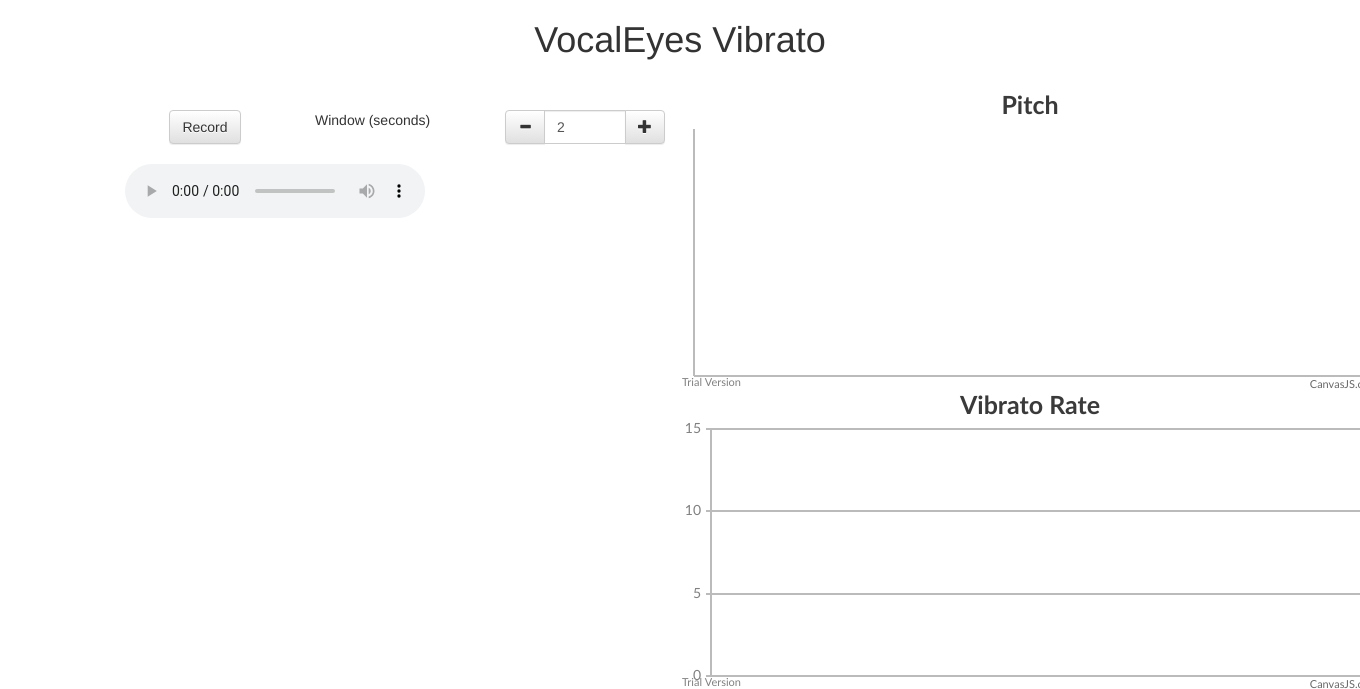
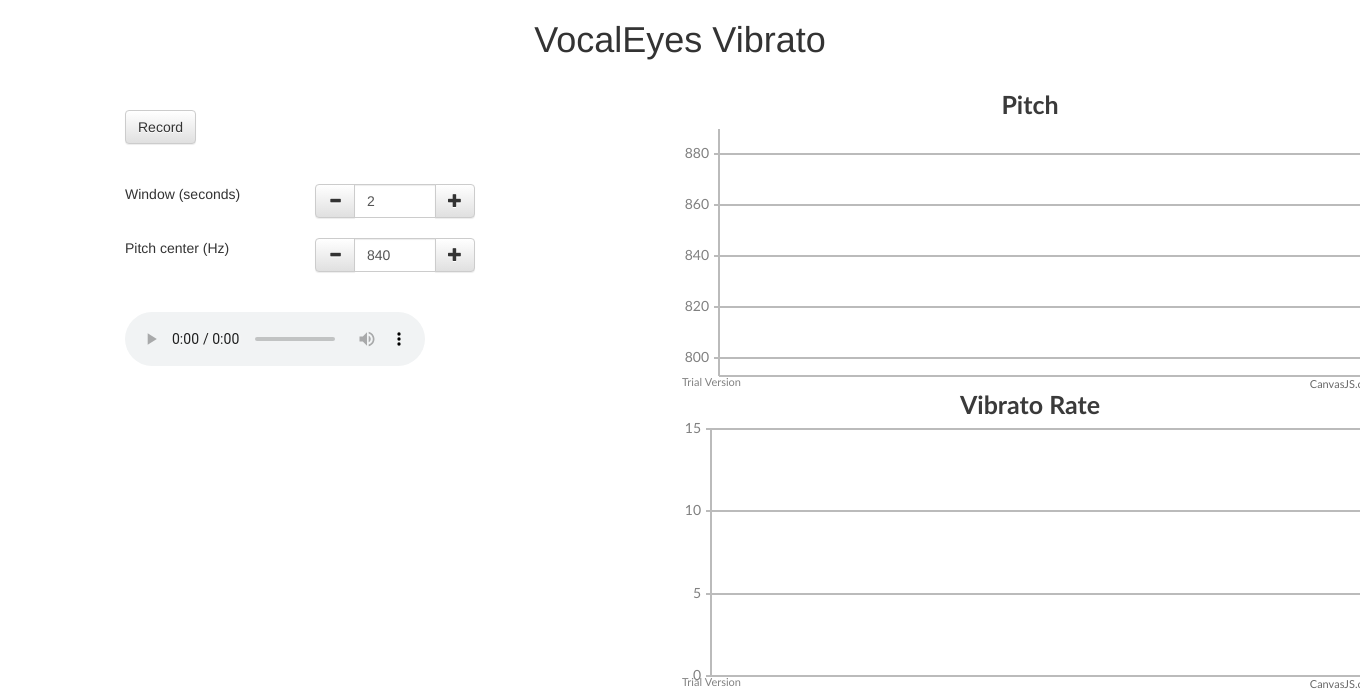
Before and after one commit to coryfin/vocaleyes-vibrato, a Flask app: page / in a window 1360 px wide; the page is wider, and only the part inside the window is pictured. Shown: the top 689 px of that part. Run offline with Flask 2, Linux system fonts and the light colour scheme; some libraries are stand-ins or nearby versions.

Commit message:
Removed auto-zoom feature.
User can choose pitch center (in Hz).
Pitch in Hz is shown to help the user zoom.
Vertical zoom is 1 semitone above and 1 semitone below center.

```diff
--- a/scripts/audioprocessor.js
+++ b/scripts/audioprocessor.js
@@ -27,6 +27,7 @@ function AudioProcessor(sampleRate) {
     this.timestamps = [];
     this.frames = [];
     this.pitches = [];
+    this.notes = [];
     this.vibratoRates = [];
     this.vibratoWidths = [];
 }
@@ -84,7 +85,11 @@ AudioProcessor.prototype.process = function(frame, timestamp) {
 AudioProcessor.prototype.pitchProcess = function() {
     var result = detectPitch(this.frames[this.frames.length - 1]);
     if (result != null && result.freq != -1) {
+
         this.pitches.push(result.freq);
+
+        // Convert pitch from frequency to semitones (number of semitones from A-440)
+        this.notes.push(freq2Semitones(result.freq));
     }
     else {
         this.pitches.push(-1);
--- a/scripts/main.js
+++ b/scripts/main.js
@@ -9,6 +9,7 @@ let audioProcessor;
 let frameSize;
 let frameRate;
 let maxDataPoints;
+let pitchCenter = 840;
 
 let intervalFunc;
 let previousPitch;
@@ -163,7 +164,7 @@ function calcPitch(){
 	console.log("about to call drawCurrentPitch()");
 	drawCurrentPitch(new_current);
 
-	previousTime = d.getMilliseconds();
+	previousTime = date.getMilliseconds();
 	return;
 
 }
@@ -178,6 +179,7 @@ function drawCurrentPitch(pitch){
 	var newPitch = pitchName(pitch);
 	document.getElementById('pitch_name_element').innerHTML = pitchName(pitch);
 	document.getElementById('offset_element').innerHTML = offset;
+	document.getElementById('pitch_freq_element').innerHTML = Math.round(pitch) + ' Hz';
 }
 
 // Hook up events
@@ -235,9 +237,17 @@ $('.input-number').change(function() {
     minValue =  parseInt($(this).attr('min'));
     maxValue =  parseInt($(this).attr('max'));
     valueCurrent = parseInt($(this).val());
-    windowDuration = valueCurrent;
-    maxDataPoints = Math.round(windowDuration * frameRate);
-    visualizer.setMaxDataPoints(maxDataPoints);
+
+    var inputName = $(this).attr('name');
+    if (inputName === 'quant[1]') {
+        windowDuration = valueCurrent;
+        maxDataPoints = Math.round(windowDuration * frameRate);
+        visualizer.setMaxDataPoints(maxDataPoints);
+    }
+    else if (inputName == 'quant[2]') {
+        pitchCenter = valueCurrent;
+        visualizer.setPitchCenter(pitchCenter);
+    }
 
     name = $(this).attr('name');
     if(valueCurrent >= minValue) {
--- a/scripts/visualizer.js
+++ b/scripts/visualizer.js
@@ -3,6 +3,7 @@ function Visualizer(pitchChartName, rateChartName, widthChartName, maxDataPoints
     this.rateChart = initChart(rateChartName, "Vibrato Rate", MIN_RATE, MAX_RATE);
     this.widthChart = initChart(widthChartName, "Vibrato Width", MIN_WIDTH, MAX_WIDTH);
     this.maxDataPoints = maxDataPoints;
+    this.pitchCenter = 840;
 }
 
 var initChart = function(chartName, chartTitle, yMin, yMax) {
@@ -28,6 +29,10 @@ Visualizer.prototype.setMaxDataPoints = function(maxDataPoints) {
     this.maxDataPoints = maxDataPoints;
 }
 
+Visualizer.prototype.setPitchCenter = function(pitchCenter) {
+    this.pitchCenter = pitchCenter;
+}
+
 Visualizer.prototype.updatePitchChart = function(pitches, times) {
     this.updateChart(this.pitchChart, 'Pitch', pitches, times, true);
 }
@@ -48,12 +53,17 @@ Visualizer.prototype.updateChart = function(chart, chartTitle, rows, times, adju
 	}
 
     if (adjustAxes) {
-        var min_y = Math.min(...rows);
-        var max_y = Math.max(...rows);
-        var buffer_y = (max_y - min_y) / 2;
+//        var min_y = Math.min(...rows);
+//        var max_y = Math.max(...rows);
+//        var buffer_y = (max_y - min_y) / 2;
+//        this.pitchChart.options.axisY.minimum = min_y - buffer_y;
+//        this.pitchChart.options.axisY.maximum = max_y + buffer_y;
 
-        this.pitchChart.options.axisY.minimum = min_y - buffer_y;
-        this.pitchChart.options.axisY.maximum = max_y + buffer_y;
+        var noteCenter = freq2Semitones(this.pitchCenter);
+        var noteMax = noteCenter + 1;
+        var noteMin = noteCenter - 1;
+        this.pitchChart.options.axisY.minimum = semitones2Freq(noteMin);
+        this.pitchChart.options.axisY.maximum = semitones2Freq(noteMax);
     }
 
     var dataPoints = [];
--- a/templates/index.html
+++ b/templates/index.html
@@ -13,11 +13,13 @@
     <div class="col-lg-6">
         <br>
         <div class="row">
-            <div class="col-lg-12">
-                <div class="row">
-                    <div class="col-lg-4">
+            <div class="col-lg-1">
                 <button id="record" class="btn btn-md btn-default center-block">Record</button>
             </div>
+        </div>
+        <br>
+        <br>
+        <div class="row">
             <div class="col-lg-4">
                 Window (seconds)
             </div>
@@ -39,15 +41,37 @@
         </div>
         <br>
         <div class="row">
+            <div class="col-lg-4">
+                Pitch center (Hz)
+            </div>
+            <div class="col-lg-4">
+                <div class="input-group">
+                    <span class="input-group-btn">
+                        <button type="button" class="btn btn-default btn-number" data-type="minus" data-field="quant[2]">
+                            <span class="glyphicon glyphicon-minus"></span>
+                        </button>
+                    </span>
+                    <input type="text" name="quant[2]" class="form-control input-number" value="840" min="75" max="3000">
+                    <span class="input-group-btn">
+                        <button type="button" class="btn btn-default btn-number" data-type="plus" data-field="quant[2]">
+                            <span class="glyphicon glyphicon-plus"></span>
+                        </button>
+                    </span>
+                </div>
+            </div>
+        </div>
+        <br>
+        <br>
+        <div class="row">
             <div class="col-lg-12">
                 <audio id="audio" src="../data/violin.mp3" controls></audio>
-                    </div>
-                </div>
             </div>
         </div>
         <div class="row">
             <h1 id="pitch_name_element"></h1>
 			<h1 id="offset_element"></h1>
+            <br>
+			<h1 id="pitch_freq_element"></h1>
         </div>
     </div>
     <div class="col-lg-6">
```
Lines whose indentation alone changed are shown as unchanged.
